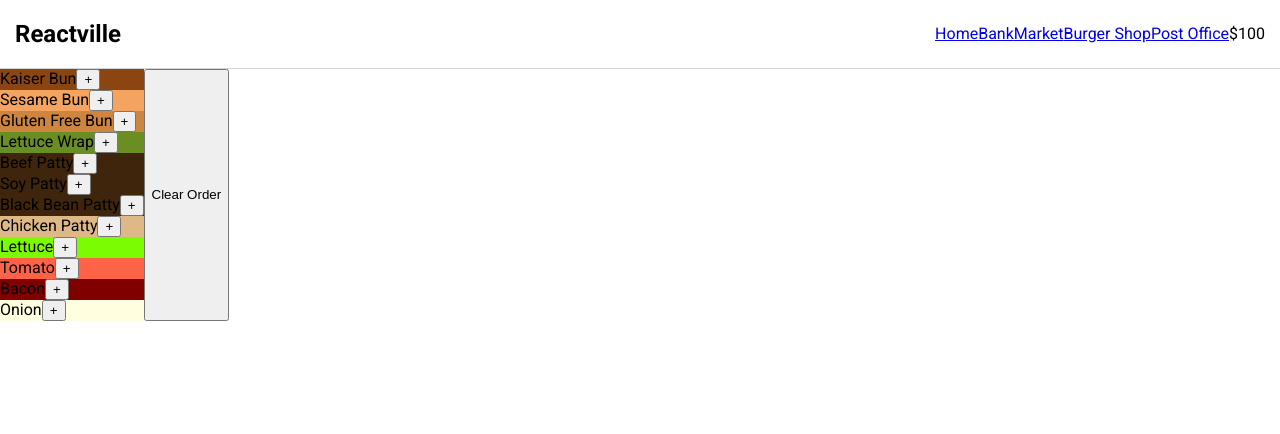
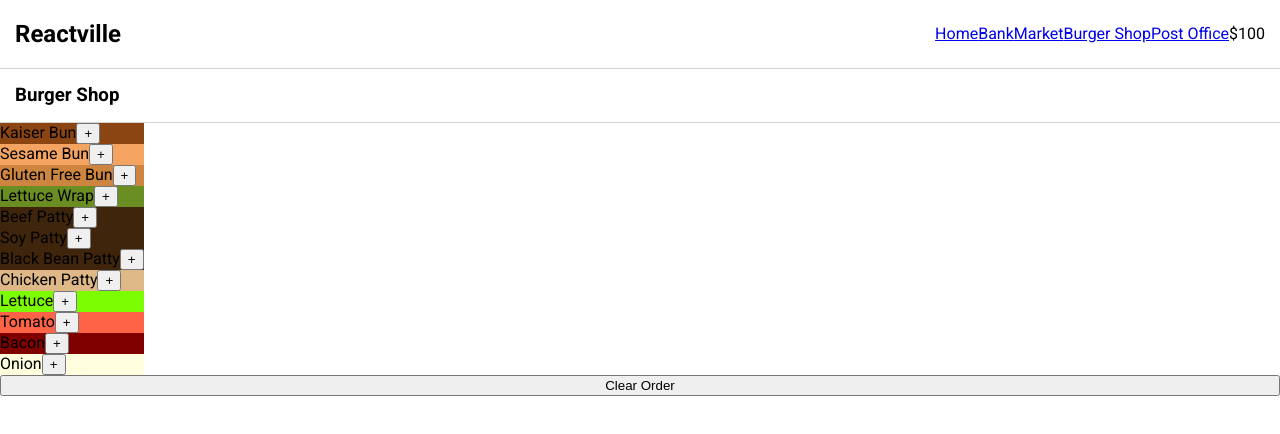
Before and after one commit to whlong1/reactville, a React (Create React App) app: page /burgers in a window 1280 px wide. Shown: the top 434 px of the page. Built offline with nearby package versions, Linux system fonts and the light colour scheme.

Commit message:
apply uniform sizing to nav titles

```diff
--- a/src/Bank/bank.css
+++ b/src/Bank/bank.css
@@ -1,6 +1,10 @@
 .bank section {
   padding: 5px;
   display: flex;
+}
+
+.bank nav h1 {
+  font-size: 1.17em;
 }
 
 .account {
--- a/src/BurgerShop/BurgerShop.jsx
+++ b/src/BurgerShop/BurgerShop.jsx
@@ -32,8 +32,13 @@ const BurgerShop = () => {
 
   return (
     <div className="burger-shop">
-      <IngredientList ingredients={ingredients} addToBurger={addToBurger} />
-      <BurgerStack ingredients={stack} removeFromBurger={removeFromBurger} />
+      <nav>
+        <h1>Burger Shop</h1>
+      </nav>
+      <section>
+        <IngredientList ingredients={ingredients} addToBurger={addToBurger} />
+        <BurgerStack ingredients={stack} removeFromBurger={removeFromBurger} />
+      </section>
       <button onClick={() => setStack([])}>Clear Order</button>
     </div>
   )
--- a/src/BurgerShop/burger.css
+++ b/src/BurgerShop/burger.css
@@ -1,5 +1,15 @@
 .burger-shop {
   display: flex;
+  flex-direction: column;
+}
+
+.burger-shop nav h1{
+  font-size: 1.17em;
+}
+
+.burger-shop section {
+  display: flex;
+  justify-content: space-between;
 }
 
 li {
--- a/src/PostOffice/mail.css
+++ b/src/PostOffice/mail.css
@@ -11,6 +11,11 @@
 .lobby {
   display: flex;
   height: 100%;
+}
+
+
+.post-office nav h1 {
+  font-size: 1.17em;
 }
 
 .lobby section {
--- a/src/SuperMarket/MarketNav.jsx
+++ b/src/SuperMarket/MarketNav.jsx
@@ -5,7 +5,7 @@ import CategoryMenu from './CategoryMenu'
 const MarketNav = (props) => {
   return (
     <nav>
-      <h1 id="market-title">Super Market</h1>
+      <h1>Super Market</h1>
       <CategoryMenu products={props.products} setProductCategory={props.setProductCategory} />
       <button onClick={() => props.setToggleCart(!props.toggleCart)}></button>
     </nav>
```
